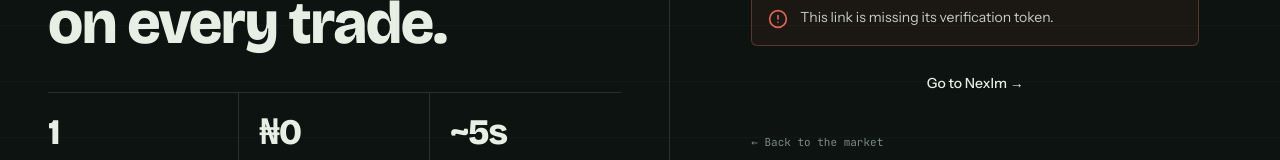
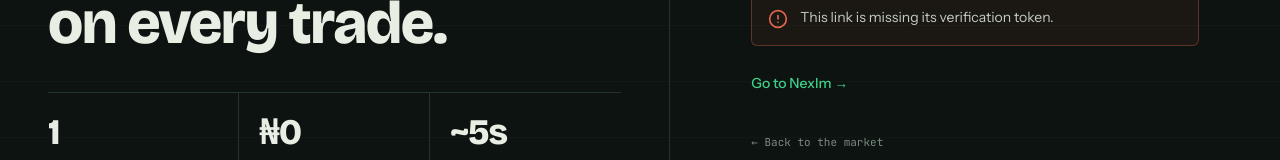
Before and after one commit to Nexlm/nexlm, a React (Vite) app in the folder client/: page /verify-email in a window 1280 px wide. Shown: the part 366-526 px from the top of the page. Built offline with nearby package versions, Linux system fonts and the light colour scheme; no server answers.

Commit message:
style(auth): restyle email verification
Co-Authored-By: Claude Opus 5 <noreply@anthropic.com>

```diff
--- a/client/src/pages/auth/VerifyEmailPage.jsx
+++ b/client/src/pages/auth/VerifyEmailPage.jsx
@@ -32,7 +32,7 @@ export default function VerifyEmailPage() {
   return (
     <AuthLayout title="Email verification">
       {state === 'loading' && (
-        <div className="flex items-center justify-center gap-3 py-6 text-sm text-slate-600">
+        <div className="flex items-center gap-3 py-6 text-sm text-soft">
           <Spinner /> Verifying your email…
         </div>
       )}
@@ -41,10 +41,14 @@ export default function VerifyEmailPage() {
           Next step: verify your identity so you can start trading.
         </Alert>
       )}
-      {state === 'error' && <Alert tone="error" title="Verification failed">{message}</Alert>}
+      {state === 'error' && (
+        <Alert tone="error" title="Verification failed">
+          {message}
+        </Alert>
+      )}
       {state === 'missing' && <Alert tone="error">This link is missing its verification token.</Alert>}
-      <div className="mt-6 text-center">
-        <Link to={state === 'success' && loggedIn ? '/kyc' : '/'} className="text-sm font-medium text-brand-700 hover:underline">
+      <div className="mt-6">
+        <Link to={state === 'success' && loggedIn ? '/kyc' : '/'} className="link text-sm">
           {state === 'success' && loggedIn ? 'Continue to identity verification →' : 'Go to Nexlm →'}
         </Link>
       </div>
```
